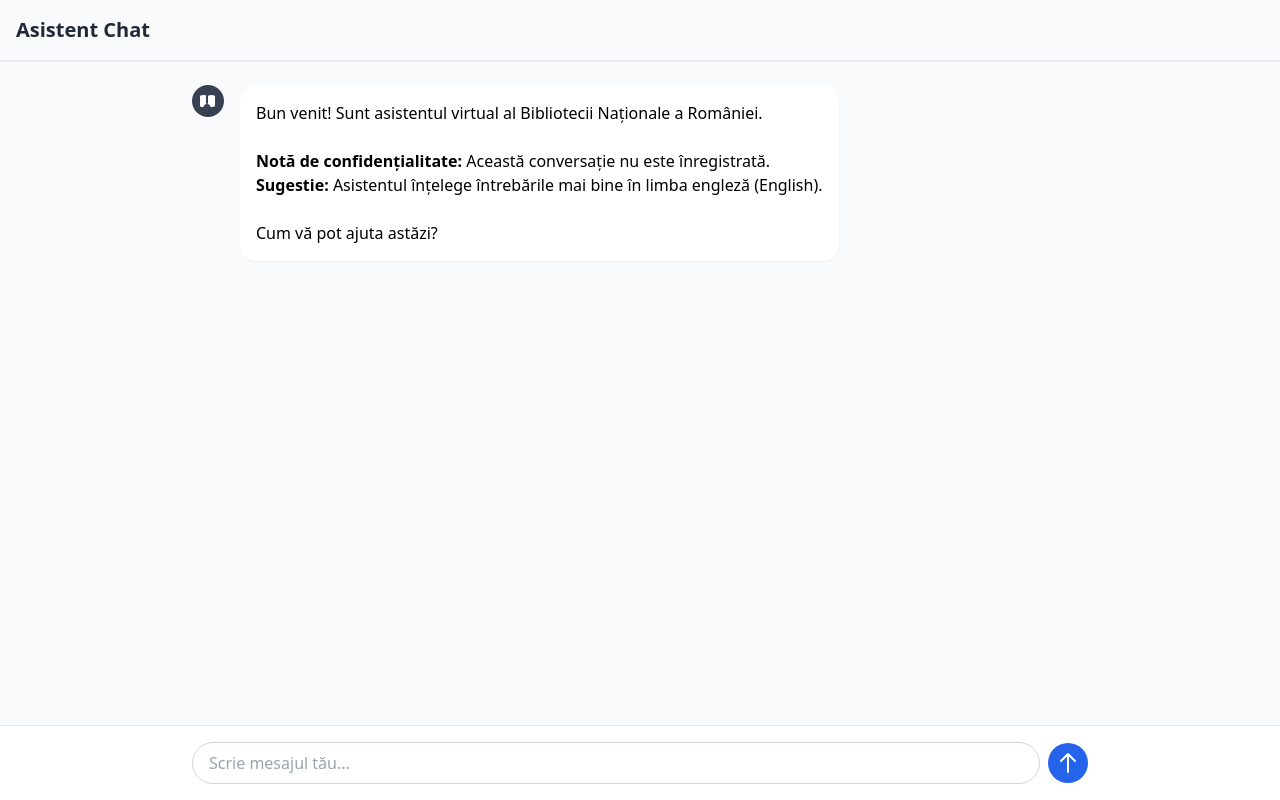
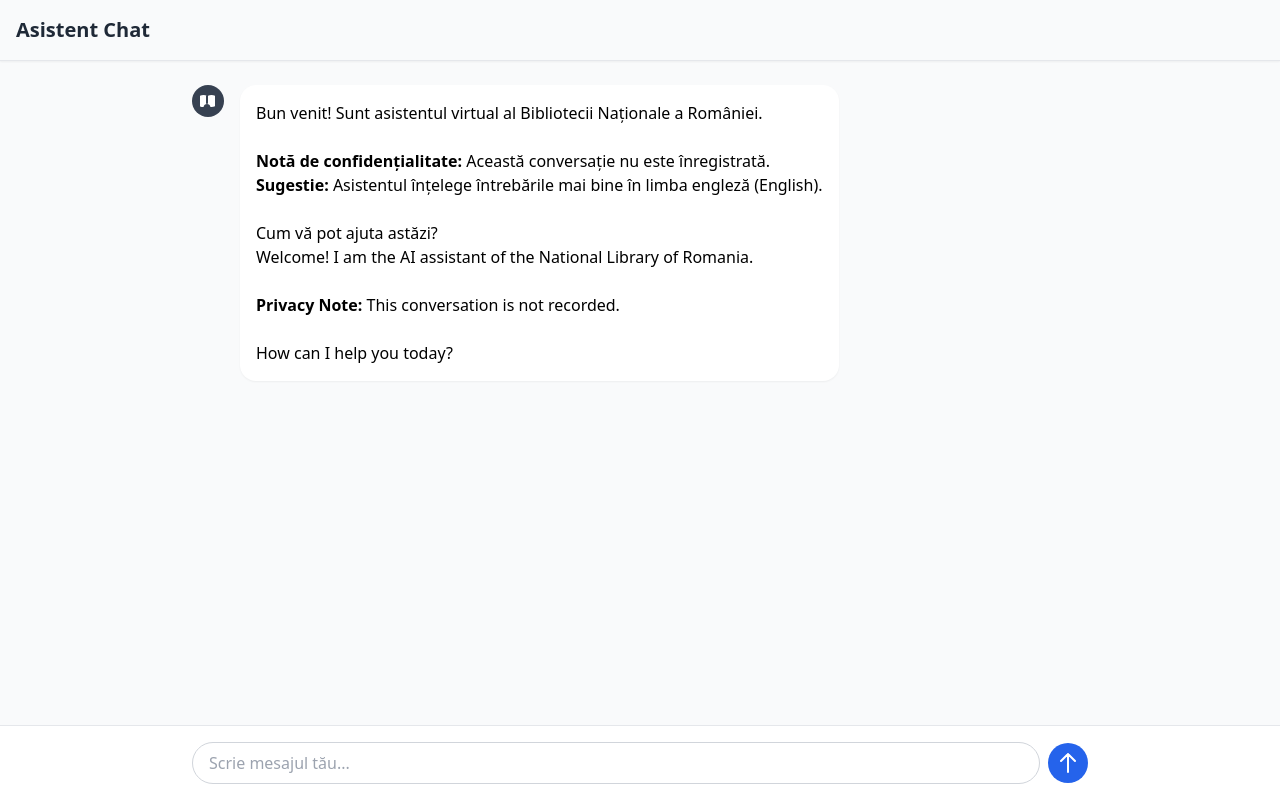
Before and after one commit to cdsolinschi/BNaRAsistent, a React (Vite) app: page / in a window 1280 px wide. Built offline with nearby package versions, Linux system fonts and the light colour scheme.

Commit message:
FINAL FIX: Fortat cautarea pe bibnat.ro, reparat formatarea datelor si curatat proiectul

```diff
--- a/App.tsx
+++ b/App.tsx
@@ -10,7 +10,12 @@
 **Notă de confidențialitate:** Această conversație nu este înregistrată.
 **Sugestie:** Asistentul înțelege întrebările mai bine în limba engleză (English).
 
-Cum vă pot ajuta astăzi?`;
+Cum vă pot ajuta astăzi?
+Welcome! I am the AI assistant of the National Library of Romania.
+
+**Privacy Note:** This conversation is not recorded.
+
+How can I help you today?`;
 
 function App() {
   const [messages, setMessages] = useState<ChatMessageType[]>([
```
